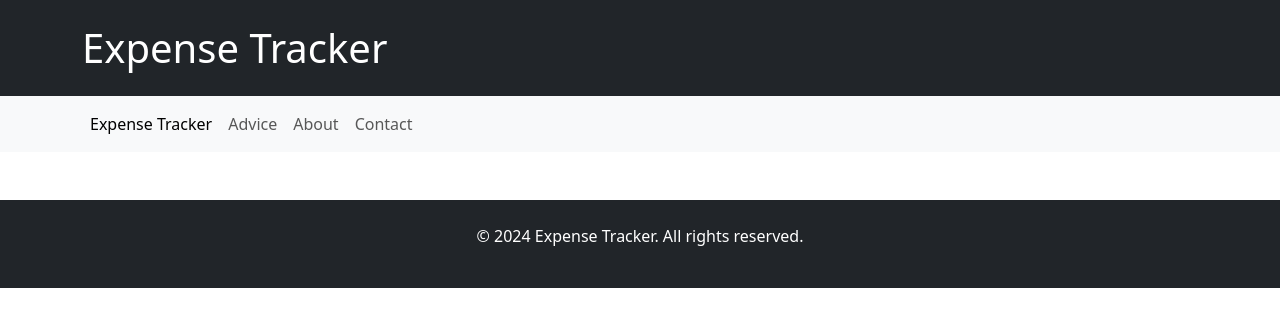
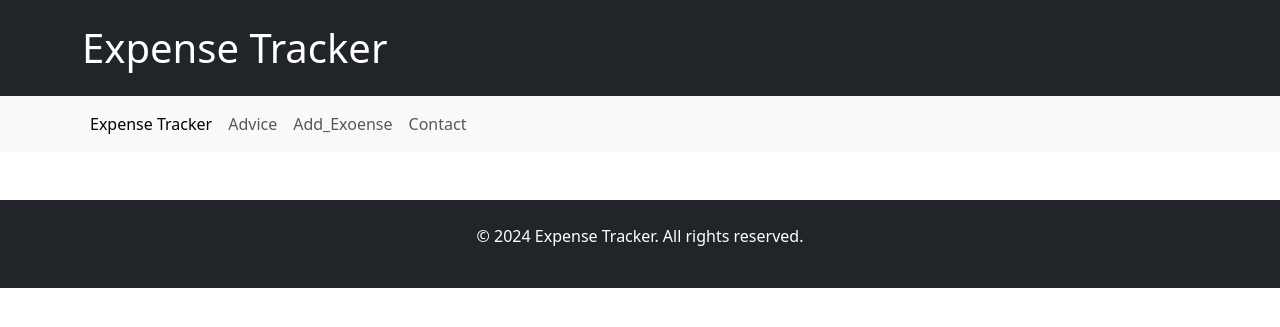
Before and after one commit to AC2024SDD/T2-Project-0, a Flask app: page /about in a window 1280 px wide. Shown: the top 327 px of the page. Run offline with Flask 3, Linux system fonts and the light colour scheme.

Commit message:
Update layout.html

```diff
--- a/templates/layout.html
+++ b/templates/layout.html
@@ -28,10 +28,10 @@
             <a class="nav-link active" aria-current="page" href="/">Expense Tracker</a>
           </li>
           <li class="nav-item">
-            <a class="nav-link" href="books">Advice</a>
+            <a class="nav-link" href="#">Advice</a>
           </li>
           <li class="nav-item">
-            <a class="nav-link" href="#">About</a>
+            <a class="nav-link" href="/add_expense">Add_Exoense</a>
           </li>
           <li class="nav-item">
             <a class="nav-link" href="#">Contact</a>
```
